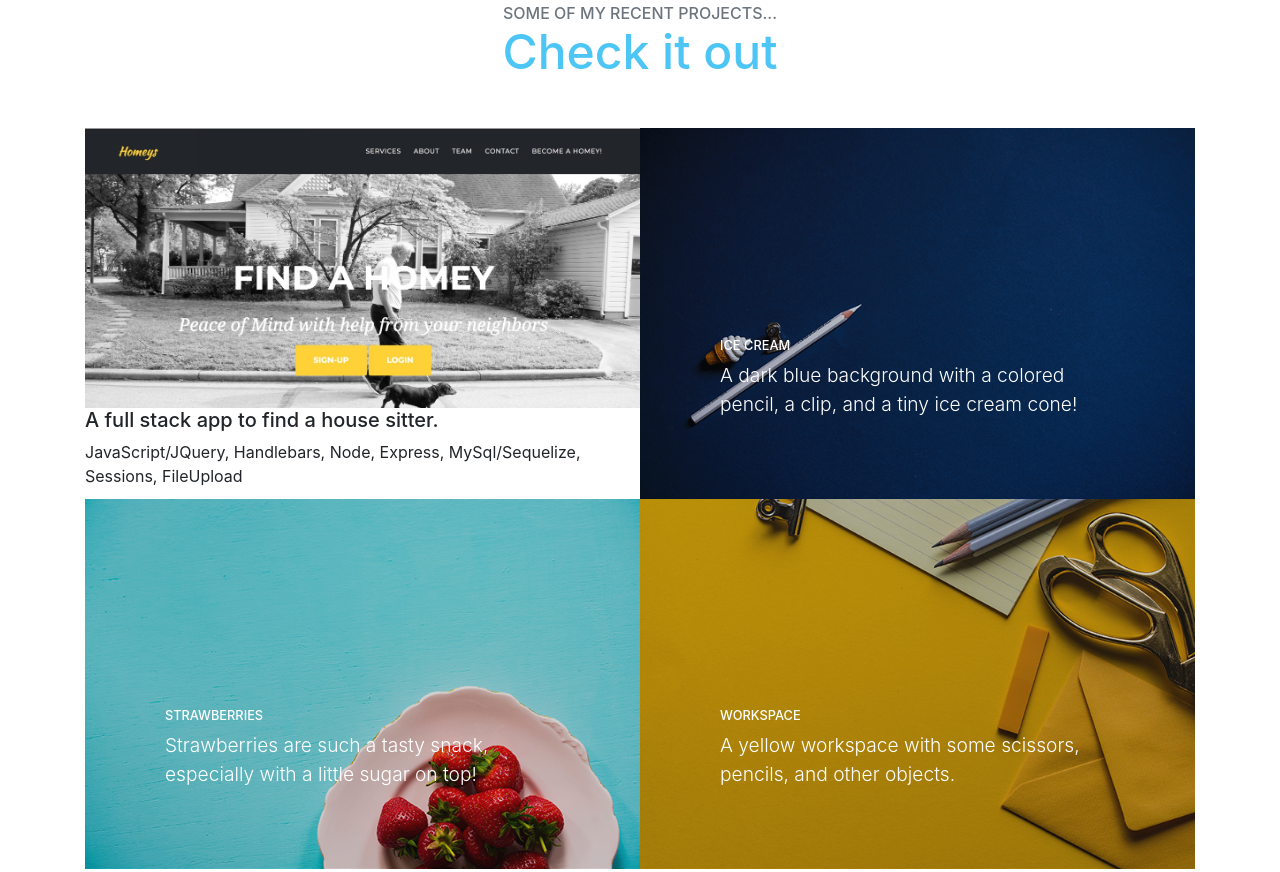
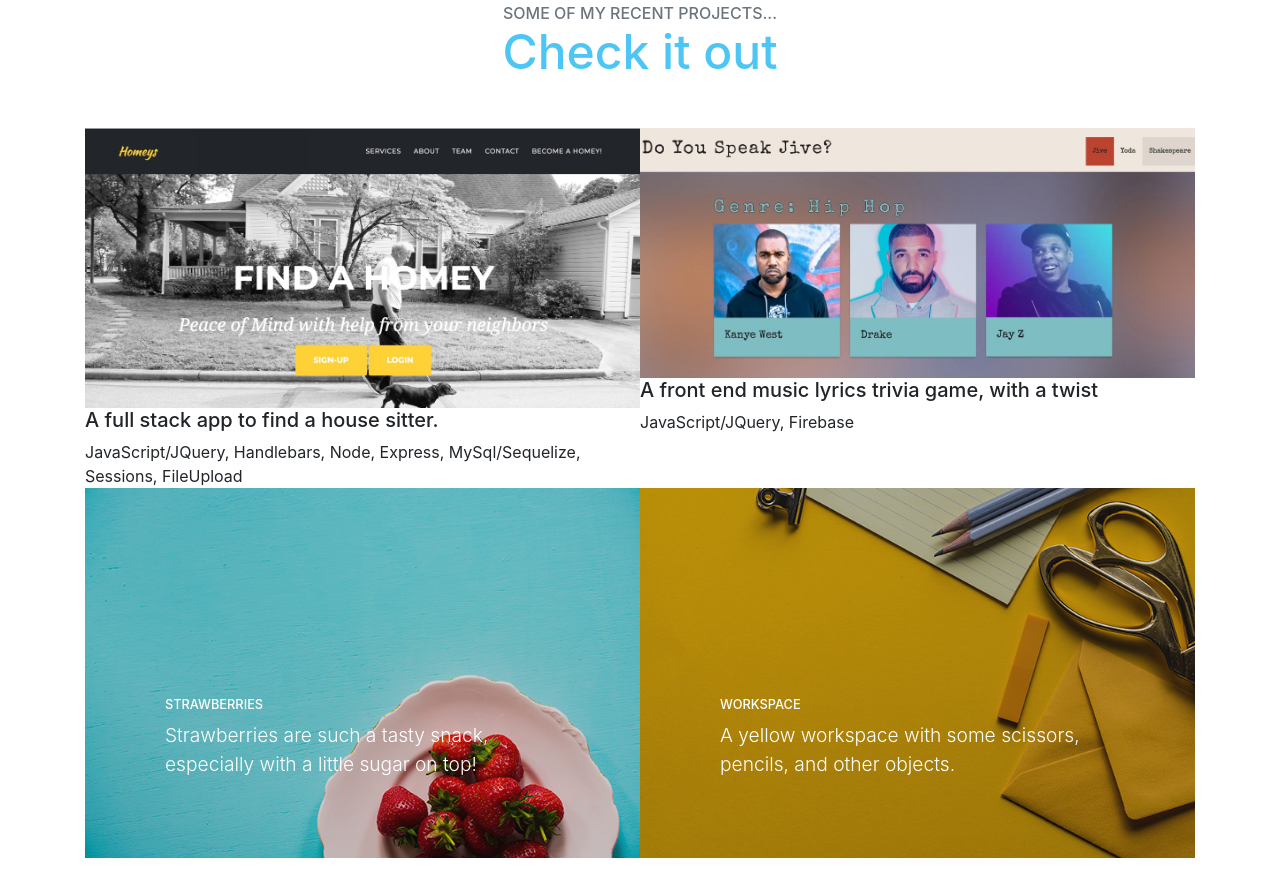
Before and after one commit to biancanoel/bnt-portfolio, a website with bundled scripts: page public/index.html in a window 1280 px wide. Shown: the part 2220-3092 px from the top of the page. Built offline with nearby package versions, Linux system fonts and the light colour scheme.

Commit message:
portfolio item 2

```diff
--- a/public/index.html
+++ b/public/index.html
@@ -145,7 +145,7 @@
       </div>
       <div class="row no-gutters">
         <div class="col-lg-6">
-          <a class="portfolio-item" href="">
+          <a class="portfolio-item" href="https://homeys.herokuapp.com/">
 
             <img class="img-fluid" src="img/homeys.jpg" alt="">
           </a>
@@ -157,16 +157,17 @@
           </span>
         </div>
         <div class="col-lg-6">
-          <a class="portfolio-item" href="#">
+            <a class="portfolio-item" href="https://homeys.herokuapp.com/">
+
+              <img class="img-fluid" src="img/jive.jpg" alt="">
+            </a>
             <span class="caption">
               <span class="caption-content">
-                <h2>Ice Cream</h2>
-                <p class="mb-0">A dark blue background with a colored pencil, a clip, and a tiny ice cream cone!</p>
+                <h5>A front end music lyrics trivia game, with a twist</h5>
               </span>
+              <p class="mb-0">JavaScript/JQuery, Firebase </p>
             </span>
-            <img class="img-fluid" src="img/portfolio-2.jpg" alt="">
-          </a>
-        </div>
+          </div>
         <div class="col-lg-6">
           <a class="portfolio-item" href="#">
             <span class="caption">
@@ -238,7 +239,7 @@
           </a>
         </li>
       </ul>
-      <p class="text-muted small mb-0">Copyright &copy; Your Website 2017</p>
+      <p class="text-muted small mb-0">Copyright &copy; Bianca Torres 2018</p>
     </div>
   </footer>
 
```
Also changed, not shown: public/img/jive.jpg (added).
